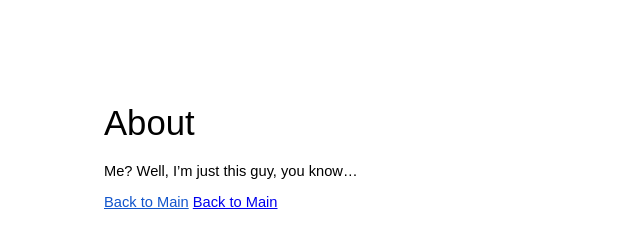
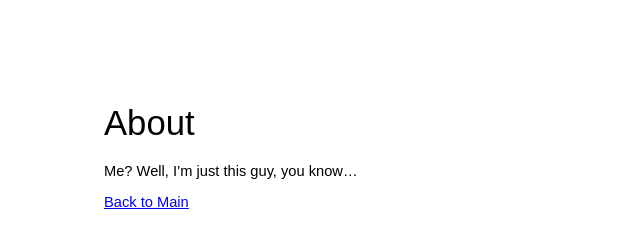
Before and after one commit to ionic-order/Learn-ML, a plain HTML site: page about.html in a window 1280 px wide. Shown: the whole page, without its empty margins (0-640 px from the left). Drawn offline with Linux system fonts and the light colour scheme.

Commit message:
Update about.html

```diff
--- a/about.html
+++ b/about.html
@@ -15,8 +15,7 @@
     <span class="c1"></span>
   </p>
   <p class="c2">
-    <span class="c6">Back to Main</span>
-    <a href="./index">Back to Main</a>
+    <span class="c6"><a href="./index">Back to Main</a></span>
   </p>
   <p class="c2 c4">
     <span class="c1"></span>
```
